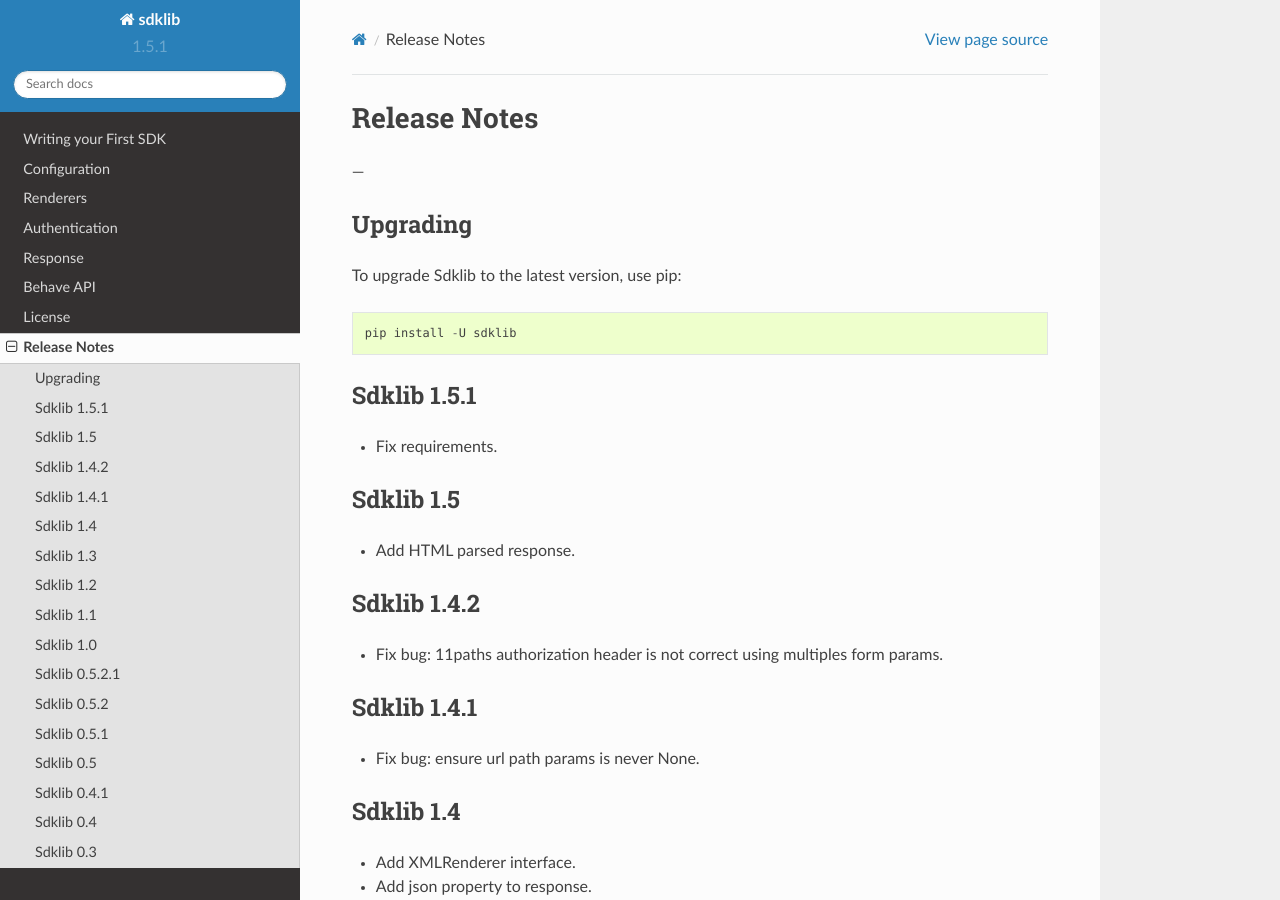
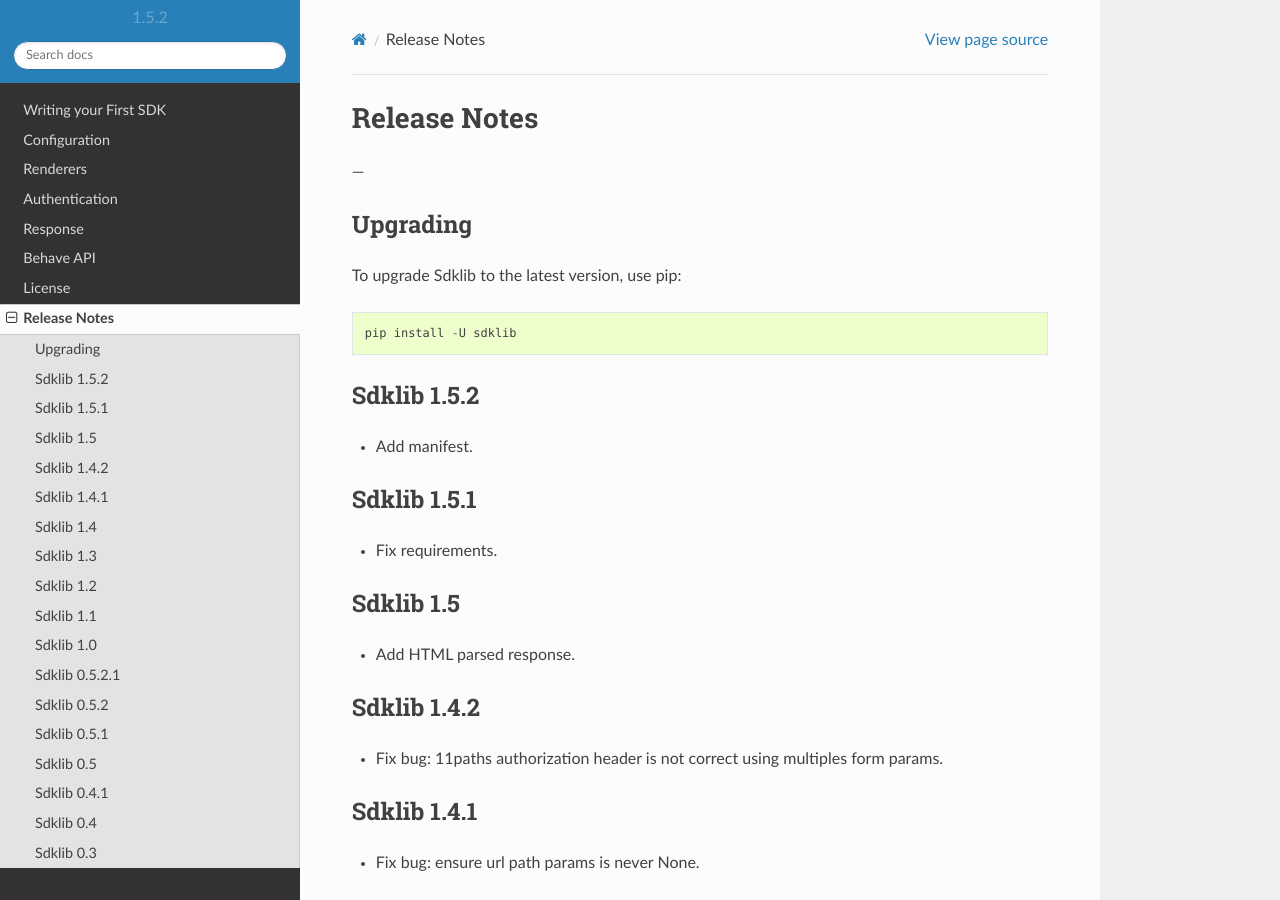
Before and after one commit to ivanprjcts/sdklib, a Sphinx documentation site: the page built from docs/about/release-notes.rst, in a window 1280 px wide and 900 px high. Built offline with Sphinx 7.4.7 and the Read the Docs theme 2.0.0, drawn with Linux system fonts in a browser that asks for light colours; pages that are not in the unit, such as notebooks, are missing from menus.

Commit message:
update version

```diff
--- a/docs/about/release-notes.rst
+++ b/docs/about/release-notes.rst
@@ -10,6 +10,12 @@
 To upgrade Sdklib to the latest version, use pip:
 ::
     pip install -U sdklib
+
+
+Sdklib 1.5.2
+============
+
+- Add manifest.
 
 
 Sdklib 1.5.1
--- a/sdklib/__init__.py
+++ b/sdklib/__init__.py
@@ -1 +1 @@
-__version__ = '1.5.1'
+__version__ = '1.5.2'
```
